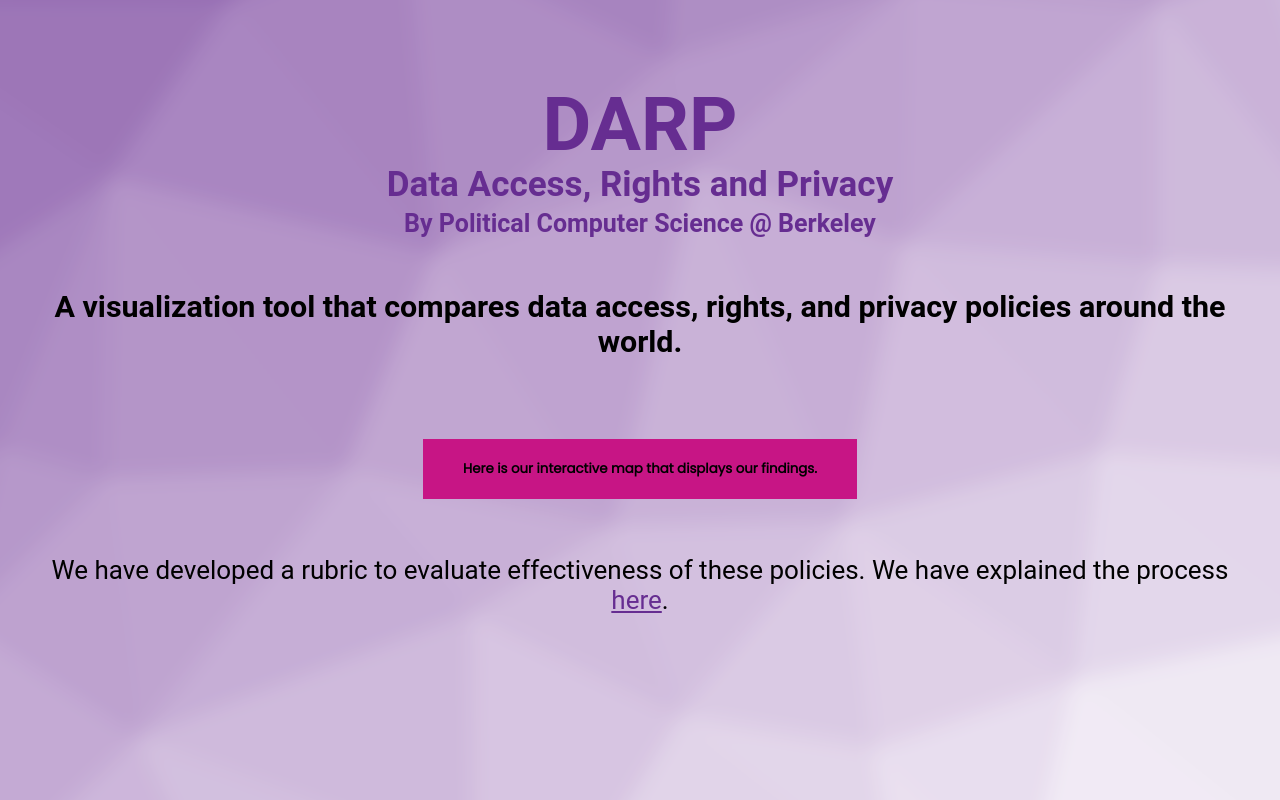
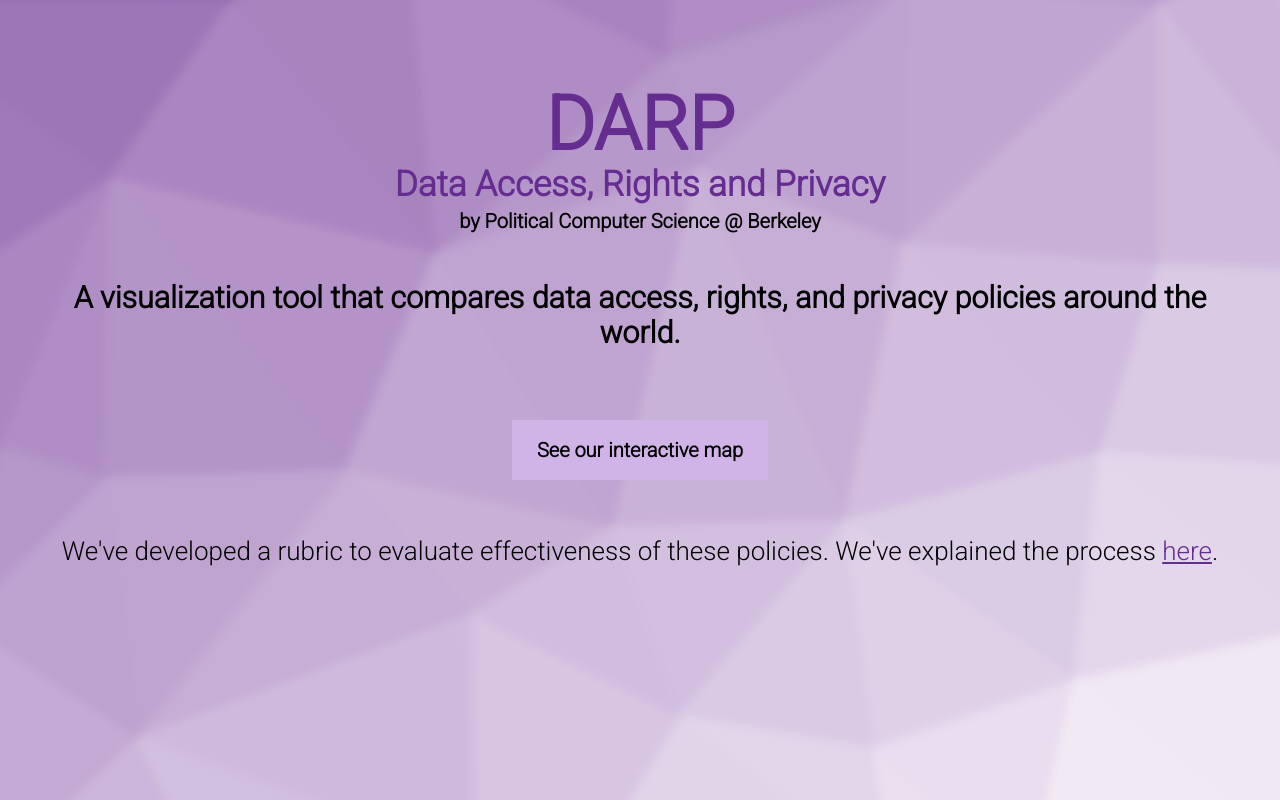
Before and after one commit to PoliticalComputerScience/darp, a React (Create React App) app: page / in a window 1280 px wide. Built offline with nearby package versions, Linux system fonts and the light colour scheme.

Commit message:
Added Roboto, style/color changes

```diff
--- a/public/index.html
+++ b/public/index.html
@@ -4,6 +4,8 @@
     <meta charset="utf-8" />
     <link rel="shortcut icon" href="%PUBLIC_URL%/favicon.ico" />
     <link href="https://fonts.googleapis.com/css?family=Poppins" rel="stylesheet">
+    <link href="https://fonts.googleapis.com/css?family=Roboto:300" rel="stylesheet">
+
     <meta
       name="viewport"
       content="width=device-width, initial-scale=1, shrink-to-fit=no"
--- a/src/App.css
+++ b/src/App.css
@@ -5,12 +5,8 @@
 
 body {
   background-color: #fbf9fc;
-  font-family: 'Poppins', sans-serif;
+  font-family: 'Roboto', sans-serif;
   height: 100%;
-}
-
-button {
-  font-family: 'Poppins', sans-serif;
 }
 
 #root, #routerdiv {
@@ -26,11 +22,10 @@
   width: 130%;
   z-index: 0;
   position: fixed;
-  filter: blur(10px);
+  filter: blur(5px);
   margin: -15% -15%;
   opacity: 0.8;
   text-align: center;
-
 }
 
 #content {
@@ -38,10 +33,8 @@
   z-index: 1;
   left:0;
   right:0;
-
   margin-left: auto;
   margin-right: auto;
-
   position: absolute;
   font-family: Roboto;
 }
@@ -73,24 +66,27 @@
   display: inline-block;
   text-align: center;
 }
+
 #subtitle {
   margin-top:-55px;
   font-size: 35px;
   color: #662D91;
+}
 
-}
 #pcs_title {
   margin-top:-25px;
-  font-size: 25px;
-  color: #662D91;
+  font-size: 20px;
+  color: #000;
 }
-#subhead {
+
+/*#subhead {
   font-family: Roboto;
 }
 
 #rubric_des {
   font-family: Roboto;
-}
+}*/
+
 #info {
   font-size: 17px;
   text-align: right;
@@ -102,15 +98,20 @@
 }
 
 button {
-  margin-top: 20px;
+  margin-top: 10px;
   line-height: 60px;
   font-weight: bold;
-  padding: 0 40px;
-  background: #C71585;
+  padding: 0 25px;
+  background: #D1B4E7;
+  /*background: #AE82CF;*/
   border: none;
+  font-size: 20px;
+  font-family: 'Roboto', sans-serif;
 }
+
 button:hover {
-  background: #DB7093;
+  /*background: #D1B4E7;*/
+  background: #AE82CF;
 }
 
 /* Description under map */
@@ -140,12 +141,13 @@
   margin-bottom: 3px;
   padding: 3px;
   background-color: inherit;
-  font-size: 12pt;
+  font-size: 15pt;
 }
 
 .region:hover {
-  border-bottom: 2px solid #662D91;
+  /*border-bottom: 2px solid #662D91;*/
   padding-bottom: 1px;
+  background-color: #D1B4E7;
 }
 
 .region:focus {
@@ -153,14 +155,14 @@
 }
 
 #regions {
-  margin-top: 60px;
+  margin-top: 40px;
   margin-right: 10px;
   width: 190px;
   float: left;
 }
 
 #reset {
-  margin-top: 10px;
+  /*margin-top: 10px;*/
 }
 
 /* Map-related? */
@@ -202,22 +204,23 @@
   padding-top: 70px;
   margin-right: 20px;
   margin-left: 20px;
-  margin-bottom: 30px;
+  /*margin-bottom: 30px;*/
   float: right;
 }
 
 #controls button {
   display: block;
-  width: 22px;
-  border: 1px solid #662d91;
+  /*width: 22px;*/
+  /*border: 1px solid #662d91;*/
   text-align: center;
 }
 
 #controls button#plus {
   border-radius: 3px 3px 0px 0px;
+  font-size: 20px;
 }
 
 #controls button#minus {
-  border-top: none;
   border-radius: 0px 0px 3px 3px;
+  font-size: 35px;
 }
--- a/src/Landing.js
+++ b/src/Landing.js
@@ -16,7 +16,7 @@
             Data Access, Rights and Privacy
             </h2>
             <h2 id="pcs_title">
-            By Political Computer Science @ Berkeley
+            by Political Computer Science @ Berkeley
             </h2>
 						<h3 id="subhead">
 							A visualization tool that compares data access, rights, and privacy policies around the world.
@@ -24,16 +24,13 @@
 						<br/>
             <Link to="/app">
 						<button id="button" to="/app">
-							Here is our interactive map that displays our findings.
+							See our interactive map
 						</button>
             </Link>
 						<br/>
 						<p id="rubric_des">
-							We have developed a rubric to evaluate effectiveness of these policies.
-							We have explained the process <Link className="App-link" to="/details">here</Link>.
-						</p>
-						<p id="text">
-
+							We've developed a rubric to evaluate effectiveness of these policies.
+							We've explained the process <Link className="App-link" to="/details">here</Link>.
 						</p>
 					</header>
 				</div>
--- a/src/Map.js
+++ b/src/Map.js
@@ -130,7 +130,7 @@
 								projectionConfig={{ scale: 205 }}
 								height={550}
 								style={{
-									width: "70vw"
+									width: "65vw"
 								}}
 								>
 								<ZoomableGroup center={[x,y]} zoom={zoom}>
```
Also changed, not shown: src/tempworld.jpg (deleted).
